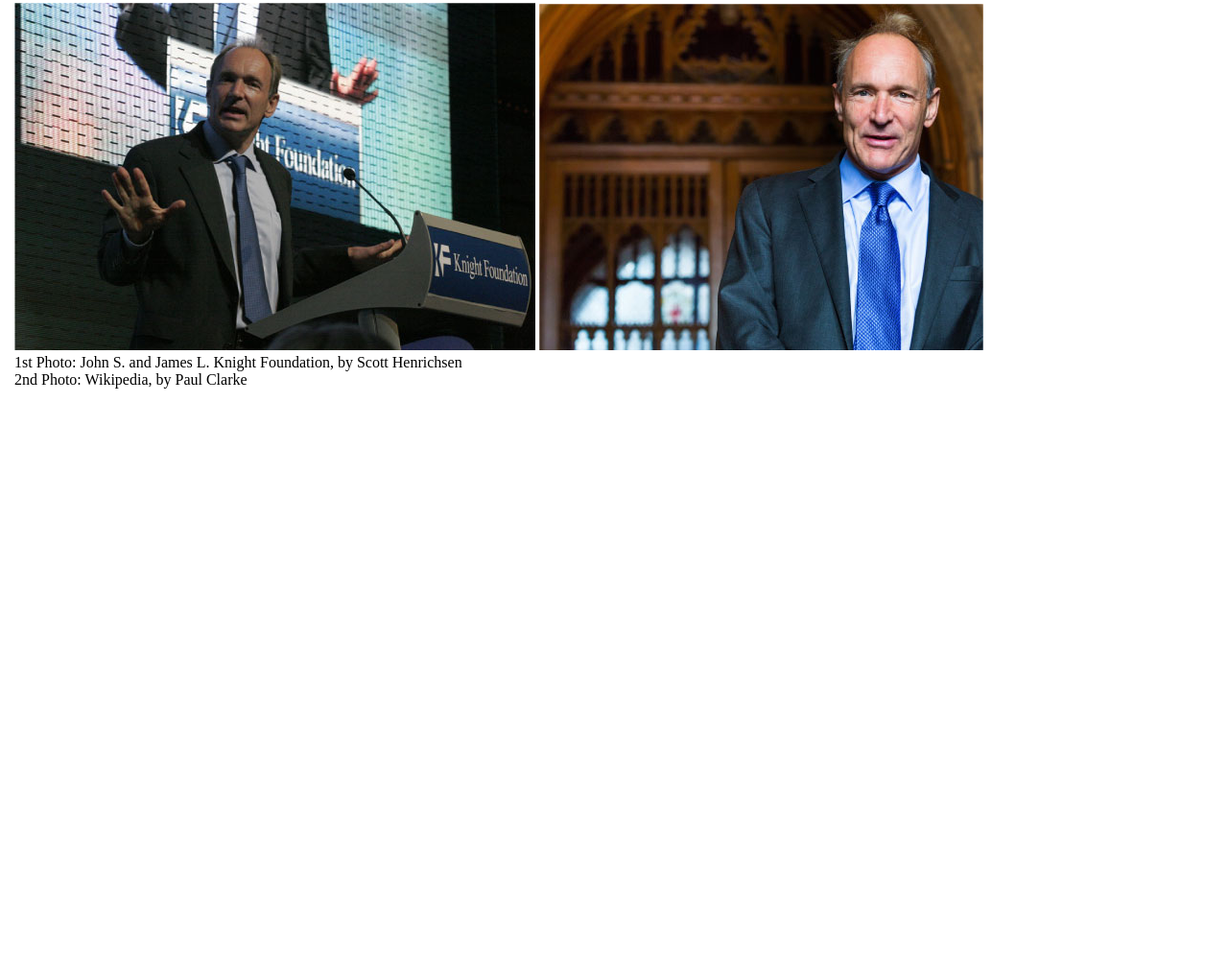
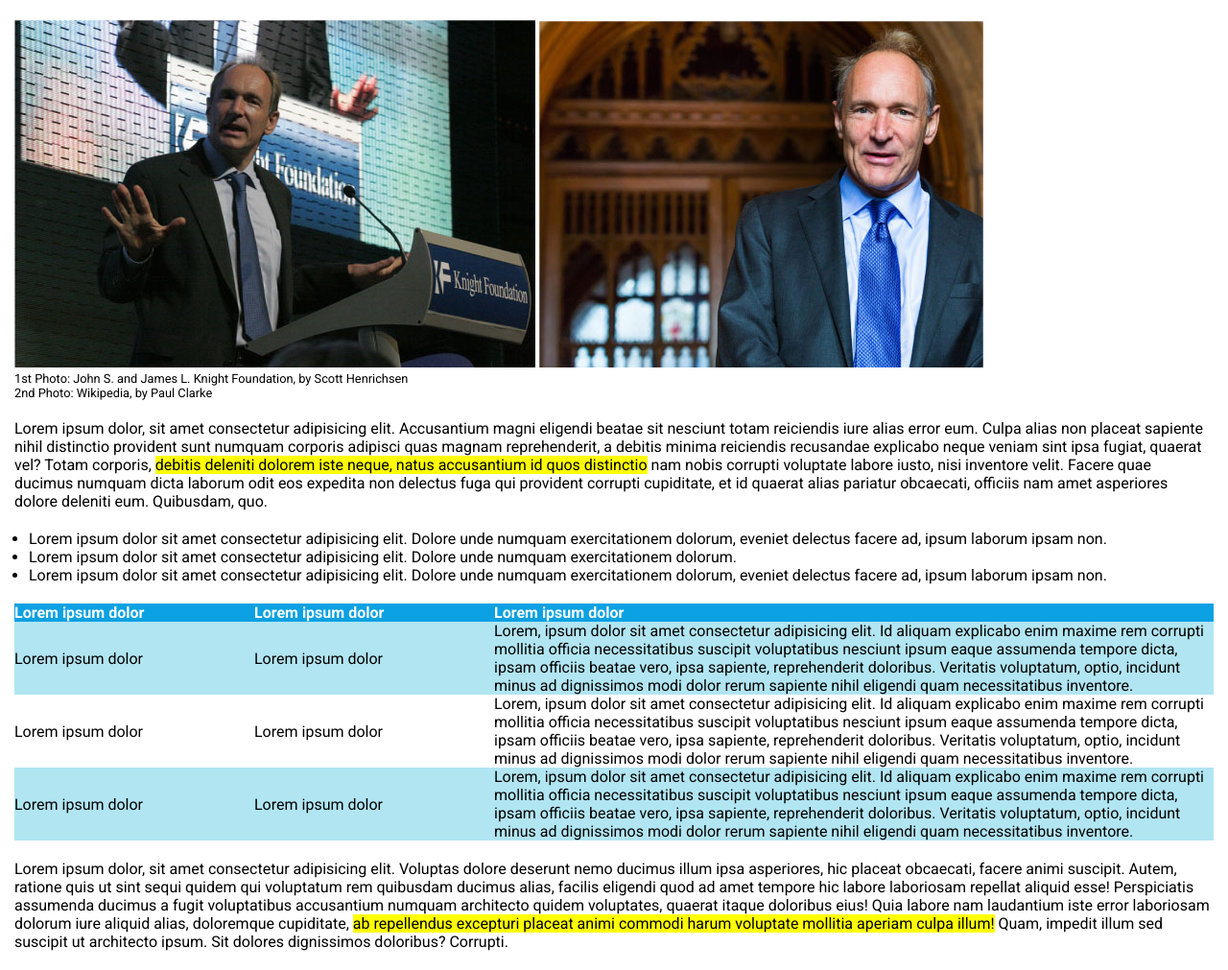
Before and after one commit to BeatriceRocchi/html-css-booleaner, a plain HTML site: page index.html in a window 1280 px wide. Shown: the part 361-1372 px from the top of the page at 96% size. Before the commit the page ends 800 px from the top, so only its background shows below. Drawn offline with Linux system fonts and the light colour scheme.

Commit message:
[add] article main texts and table

```diff
--- a/assets/style/style.css
+++ b/assets/style/style.css
@@ -5,7 +5,7 @@
 }
 
 body {
-  /* Inserire font */
+  font-family: "Roboto", sans-serif;
 }
 
 /* HEADER */
@@ -22,9 +22,9 @@ header {
   bottom: 10%;
 }
 
-/* MAIN - Article introduction */
-
-main {
+/* MAIN - Introduction and text*/
+main,
+ul {
   padding: 0 15px;
 }
 
@@ -32,15 +32,49 @@ main h1 {
   font-size: 3em;
 }
 
+p,
+table {
+  margin: 20px 0 20px;
+}
+
 .text-grey {
   color: rgb(128, 128, 128);
-  font-size: 1.5em;
+  font-size: 1.3em;
 }
 
 .text-blue {
   color: rgb(11, 161, 226);
 }
 
-.carousel {
-  padding-top: 20px;
+.highlight {
+  background-color: yellow;
 }
+
+#sources {
+  font-size: 0.8em;
+  margin-top: 0;
+}
+
+/* MAIN - Table */
+table {
+  border-collapse: collapse;
+}
+
+thead th {
+  color: white;
+  background-color: rgb(11, 161, 226);
+  text-align: left;
+}
+
+.first-coloumn,
+.second-cloumn {
+  width: 20%;
+}
+
+.third-coloumn {
+  width: 60%;
+}
+
+.blue-row {
+  background-color: rgb(177, 229, 242);
+}
--- a/index.html
+++ b/index.html
@@ -4,6 +4,13 @@
     <meta charset="UTF-8" />
     <meta name="viewport" content="width=device-width, initial-scale=1.0" />
     <title>The Booleaner</title>
+
+    <link rel="preconnect" href="https://fonts.googleapis.com" />
+    <link rel="preconnect" href="https://fonts.gstatic.com" crossorigin />
+    <link
+      href="https://fonts.googleapis.com/css2?family=Roboto:wght@100;400;700&display=swap"
+      rel="stylesheet"
+    />
 
     <link rel="stylesheet" href="./assets/style/style.css" />
   </head>
@@ -29,7 +36,7 @@
           </p>
         </div>
 
-        <div class="carousel">
+        <div>
           <img
             src="./assets/img/tim-1.jpg"
             alt="Tim at Knight Foundation"
@@ -42,13 +49,125 @@
           />
         </div>
 
-        <p>
+        <p id="sources">
           1st Photo: John S. and James L. Knight Foundation, by Scott Henrichsen
           <br />
           2nd Photo: Wikipedia, by Paul Clarke
         </p>
       </section>
       <!-- /Article introduction -->
+
+      <!-- Article text: first part  -->
+      <section>
+        <p>
+          Lorem ipsum dolor, sit amet consectetur adipisicing elit. Accusantium
+          magni eligendi beatae sit nesciunt totam reiciendis iure alias error
+          eum. Culpa alias non placeat sapiente nihil distinctio provident sunt
+          numquam corporis adipisci quas magnam reprehenderit, a debitis minima
+          reiciendis recusandae explicabo neque veniam sint ipsa fugiat, quaerat
+          vel? Totam corporis,
+          <span class="highlight"
+            >debitis deleniti dolorem iste neque, natus accusantium id quos
+            distinctio</span
+          >
+          nam nobis corrupti voluptate labore iusto, nisi inventore velit.
+          Facere quae ducimus numquam dicta laborum odit eos expedita non
+          delectus fuga qui provident corrupti cupiditate, et id quaerat alias
+          pariatur obcaecati, officiis nam amet asperiores dolore deleniti eum.
+          Quibusdam, quo.
+        </p>
+
+        <ul>
+          <li>
+            Lorem ipsum dolor sit amet consectetur adipisicing elit. Dolore unde
+            numquam exercitationem dolorum, eveniet delectus facere ad, ipsum
+            laborum ipsam non.
+          </li>
+          <li>
+            Lorem ipsum dolor sit amet consectetur adipisicing elit. Dolore unde
+            numquam exercitationem dolorum.
+          </li>
+          <li>
+            Lorem ipsum dolor sit amet consectetur adipisicing elit. Dolore unde
+            numquam exercitationem dolorum, eveniet delectus facere ad, ipsum
+            laborum ipsam non.
+          </li>
+        </ul>
+      </section>
+      <!-- /Article text: first part -->
+
+      <!-- Article table -->
+      <table>
+        <thead>
+          <tr>
+            <th class="first-coloumn">Lorem ipsum dolor</th>
+            <th class="second-coloumn">Lorem ipsum dolor</th>
+            <th class="third-coloumn">Lorem ipsum dolor</th>
+          </tr>
+        </thead>
+        <tbody>
+          <tr class="blue-row">
+            <td class="first-coloumn">Lorem ipsum dolor</td>
+            <td class="second-coloumn">Lorem ipsum dolor</td>
+            <td class="third-coloumn">
+              Lorem, ipsum dolor sit amet consectetur adipisicing elit. Id
+              aliquam explicabo enim maxime rem corrupti mollitia officia
+              necessitatibus suscipit voluptatibus nesciunt ipsum eaque
+              assumenda tempore dicta, ipsam officiis beatae vero, ipsa
+              sapiente, reprehenderit doloribus. Veritatis voluptatum, optio,
+              incidunt minus ad dignissimos modi dolor rerum sapiente nihil
+              eligendi quam necessitatibus inventore.
+            </td>
+          </tr>
+          <tr>
+            <td class="first-coloumn">Lorem ipsum dolor</td>
+            <td class="second-coloumn">Lorem ipsum dolor</td>
+            <td class="third-coloumn">
+              Lorem, ipsum dolor sit amet consectetur adipisicing elit. Id
+              aliquam explicabo enim maxime rem corrupti mollitia officia
+              necessitatibus suscipit voluptatibus nesciunt ipsum eaque
+              assumenda tempore dicta, ipsam officiis beatae vero, ipsa
+              sapiente, reprehenderit doloribus. Veritatis voluptatum, optio,
+              incidunt minus ad dignissimos modi dolor rerum sapiente nihil
+              eligendi quam necessitatibus inventore.
+            </td>
+          </tr>
+          <tr class="blue-row">
+            <td class="first-coloumn">Lorem ipsum dolor</td>
+            <td class="second-coloumn">Lorem ipsum dolor</td>
+            <td class="third-coloumn">
+              Lorem, ipsum dolor sit amet consectetur adipisicing elit. Id
+              aliquam explicabo enim maxime rem corrupti mollitia officia
+              necessitatibus suscipit voluptatibus nesciunt ipsum eaque
+              assumenda tempore dicta, ipsam officiis beatae vero, ipsa
+              sapiente, reprehenderit doloribus. Veritatis voluptatum, optio,
+              incidunt minus ad dignissimos modi dolor rerum sapiente nihil
+              eligendi quam necessitatibus inventore.
+            </td>
+          </tr>
+        </tbody>
+      </table>
+      <!-- /Article table -->
+
+      <!-- Article text: second part -->
+      <p>
+        Lorem ipsum dolor, sit amet consectetur adipisicing elit. Voluptas
+        dolore deserunt nemo ducimus illum ipsa asperiores, hic placeat
+        obcaecati, facere animi suscipit. Autem, ratione quis ut sint sequi
+        quidem qui voluptatum rem quibusdam ducimus alias, facilis eligendi quod
+        ad amet tempore hic labore laboriosam repellat aliquid esse!
+        Perspiciatis assumenda ducimus a fugit voluptatibus accusantium numquam
+        architecto quidem voluptates, quaerat itaque doloribus eius! Quia labore
+        nam laudantium iste error laboriosam dolorum iure aliquid alias,
+        doloremque cupiditate,
+        <span class="highlight"
+          >ab repellendus excepturi placeat animi commodi harum voluptate
+          mollitia aperiam culpa illum!</span
+        >
+        Quam, impedit illum sed suscipit ut architecto ipsum. Sit dolores
+        dignissimos doloribus? Corrupti.
+      </p>
+      <!-- /Article text: second part -->
     </main>
   </body>
 </html>
```
